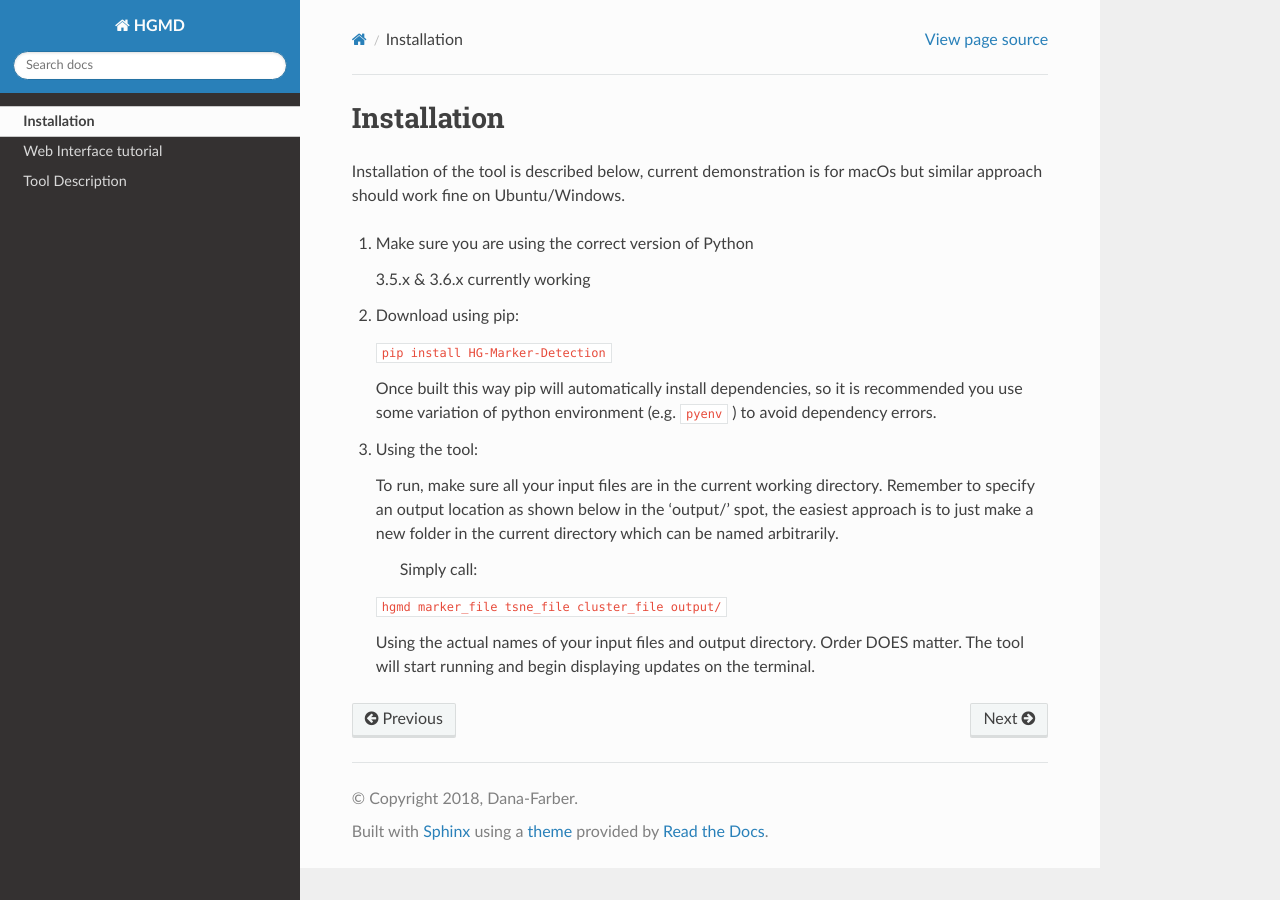
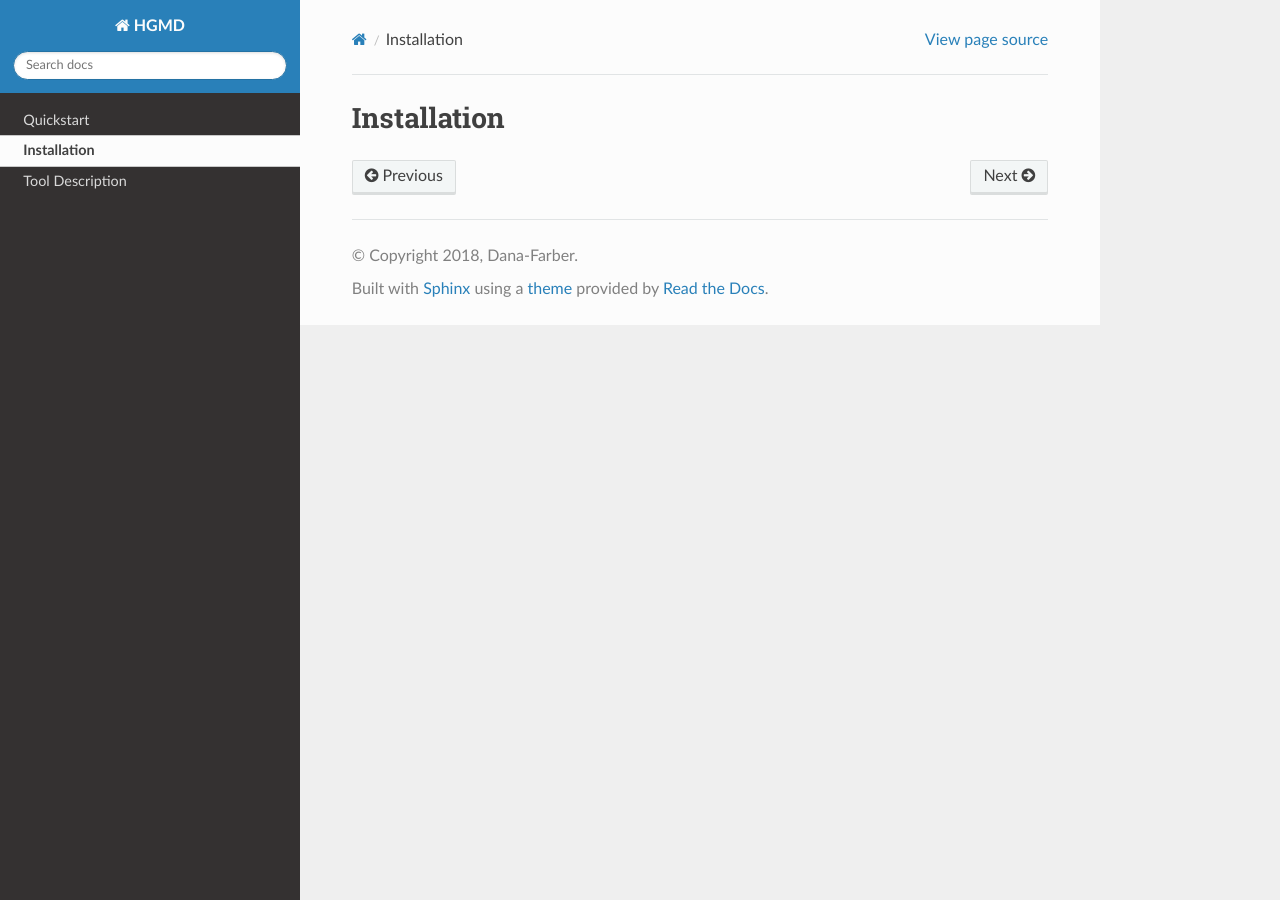
Before and after one commit to aaronyaosmith/comet-prototype, a Sphinx documentation site: the page built from docs/source/Installation.rst, in a window 1280 px wide. Built offline with Sphinx 7.4.7 and the Read the Docs theme 2.0.0, drawn with Linux system fonts in a browser that asks for light colours.

Commit message:
documentation changes

```diff
--- a/docs/source/Installation.rst
+++ b/docs/source/Installation.rst
@@ -1,44 +1,2 @@
 Installation
 ==================================
-
-Installation of the tool is described below, current demonstration is
-for macOs but similar approach should work fine on Ubuntu/Windows.
-
-
-
-1. Make sure you are using the correct version of Python
-
-
-
-   3.5.x & 3.6.x  currently working
-
-
-
-2. Download using pip:
-
-
-   ``pip install HG-Marker-Detection``
-
-
-
-   Once built this way pip will automatically install dependencies,
-   so it is recommended you use some variation of python environment
-   (e.g. ``pyenv`` ) to avoid dependency errors.
-
-
-
-3. Using the tool:
-
-
-   To run, make sure all your input files are in the current working
-   directory. Remember to specify an output location as shown below
-   in the 'output/' spot, the easiest approach is to just make a new
-   folder in the current directory which can be named arbitrarily.
-
-    Simply call:
-
-   ``hgmd marker_file tsne_file cluster_file output/``
-
-   Using the actual names of your input files and output
-   directory. Order DOES matter. The tool will start running and begin
-   displaying updates on the terminal.
--- a/docs/source/index.rst
+++ b/docs/source/index.rst
@@ -13,10 +13,8 @@ Contents:
 .. toctree::
    :maxdepth: 3
 
+   Quickstart
+
    Installation
 
-
-   WebInterface
-
-
    ToolDescription
```
Also changed, not shown: docs/source/Quickstart.rst (added, +63 -0 lines), docs/source/WebInterface.rst (deleted, +0 -25 lines), docs/source/COMET.png, docs/source/COMET_SCREEN.png, 14 other files.
